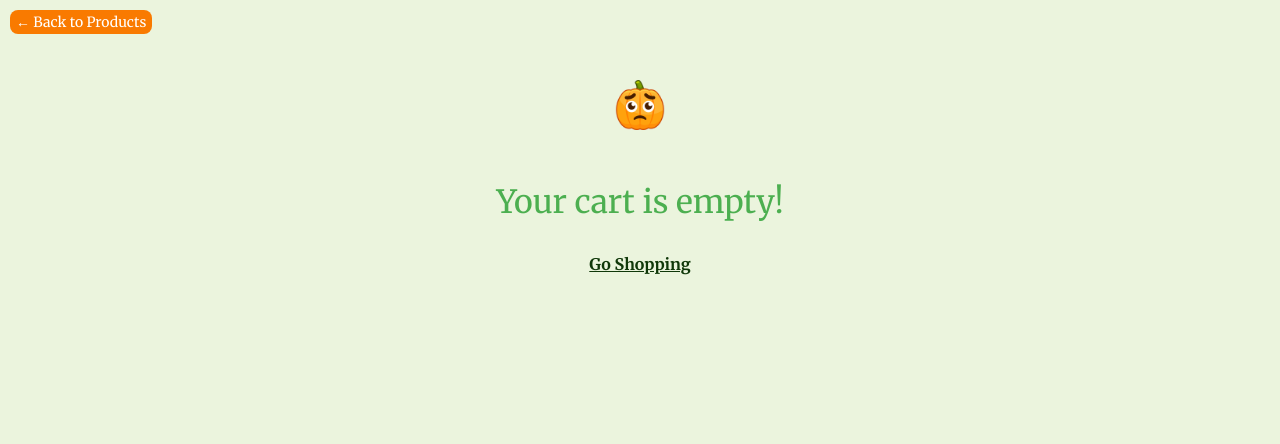
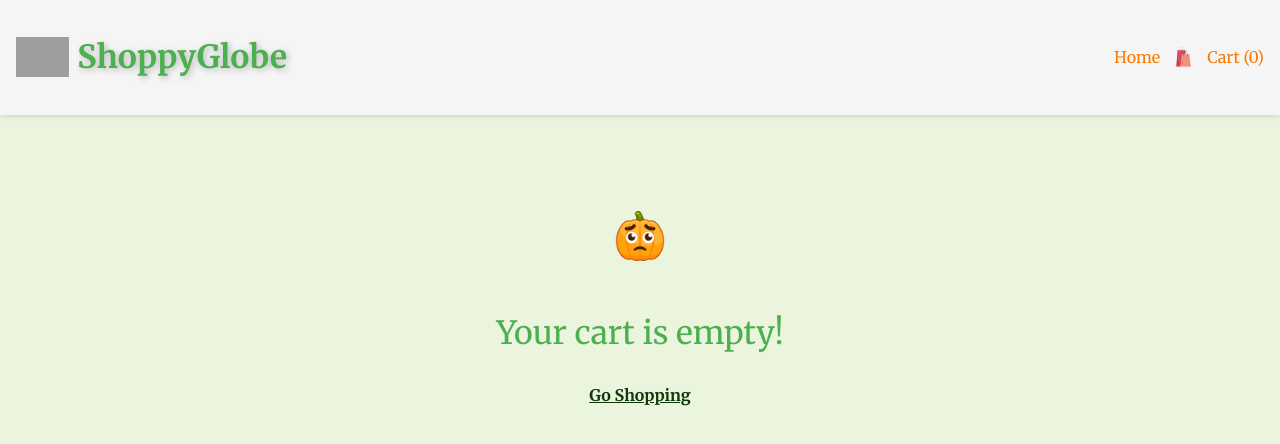
Before and after one commit to Ritushree12/ShoppyEcommerce, a React (Vite) app: page /cart in a window 1280 px wide. Shown: the top 444 px of the page. Built offline with nearby package versions, Linux system fonts and the light colour scheme; grey boxes are pictures that could not be loaded.

Commit message:
Improved navbar and routing

```diff
--- a/src/App.jsx
+++ b/src/App.jsx
@@ -1,18 +1,29 @@
 import React, { lazy, Suspense } from "react";
+import { BrowserRouter as Router, Routes, Route } from "react-router-dom";
 import Header from "./components/Header";
 import "./styles/styles.css";
 
 const ProductList = lazy(() => import("./components/ProductList"));
+const ProductDetail = lazy(() => import("./components/ProductDetail"));
+const Cart = lazy(() => import("./components/Cart"));
+const NotFound = lazy(() => import("./components/NotFound"));
+const Checkout = lazy(() => import("./components/Checkout"));
 
 export default function App() {
   return (
-    <>
-      <Header />
+    <Router>
+      <Header /> {/* always visible */}
       <main className="main-content">
         <Suspense fallback={<p className="loader"></p>}>
-          <ProductList />
+          <Routes>
+            <Route path="/" element={<ProductList />} />
+            <Route path="/product/:id" element={<ProductDetail />} />
+            <Route path="/cart" element={<Cart />} />
+            <Route path="*" element={<NotFound />} />
+            <Route path="/checkout" element={<Checkout />} />
+          </Routes>
         </Suspense>
       </main>
-    </>
+    </Router>
   );
 }
--- a/src/components/Header.jsx
+++ b/src/components/Header.jsx
@@ -1,4 +1,4 @@
-import { Link } from "react-router-dom";
+import { Link, useLocation } from "react-router-dom";
 import { useSelector, useDispatch } from "react-redux";
 import { setSearch } from "../redux/cartSlice";
 import { useState } from "react";
@@ -9,6 +9,8 @@ export default function Header() {
   const search = useSelector((s) => s.cart.search);
   const dispatch = useDispatch();
   const [menuOpen, setMenuOpen] = useState(false);
+  const location = useLocation();
+  const showSearch = location.pathname === "/";
 
   return (
     <header className="header">
@@ -21,6 +23,7 @@ export default function Header() {
         ShoppyGlobe
       </h1>
 
+      {showSearch && (
         <div className="search-container">
           <input
             className="home-page-search"
@@ -39,6 +42,7 @@ export default function Header() {
             </button>
           )}
         </div>
+      )}
 
       <button
         className={`hamburger ${menuOpen ? "active" : ""}`}
@@ -55,7 +59,11 @@ export default function Header() {
         <Link className="nav-link" to="/" onClick={() => setMenuOpen(false)}>
           Home
         </Link>
-        <Link className="nav-link" to="/cart">
+        <Link
+          className="nav-link"
+          to="/cart"
+          onClick={() => setMenuOpen(false)}
+        >
           <img
             width="15px"
             height="20px"
--- a/src/main.jsx
+++ b/src/main.jsx
@@ -4,11 +4,11 @@ import { Provider } from "react-redux";
 import store from "./redux/store";
 import Router from "./router";
 import "./styles/styles.css";
-
+import App from "./App";
 ReactDOM.createRoot(document.getElementById("root")).render(
   <Provider store={store}>
-    <Suspense fallback={<p>Loading...</p>}>
-      <Router />
+    <Suspense fallback={<p className="loader"></p>}>
+      <App />
     </Suspense>
   </Provider>
 );
--- a/src/router.jsx
+++ b/src/router.jsx
@@ -1,6 +1,7 @@
 import { createBrowserRouter, RouterProvider } from "react-router-dom";
 import App from "./App";
 import React from "react";
+import ProductList from "./components/ProductList";
 
 const ProductDetail = React.lazy(() => import("./components/ProductDetail"));
 const Cart = React.lazy(() => import("./components/Cart"));
@@ -10,7 +11,7 @@ const NotFound = React.lazy(() => import("./components/NotFound"));
 const router = createBrowserRouter([
   {
     path: "/",
-    element: <App />,
+    element: <ProductList />,
     errorElement: <NotFound />,
   },
   {
```
Lines whose indentation alone changed are shown as unchanged.
